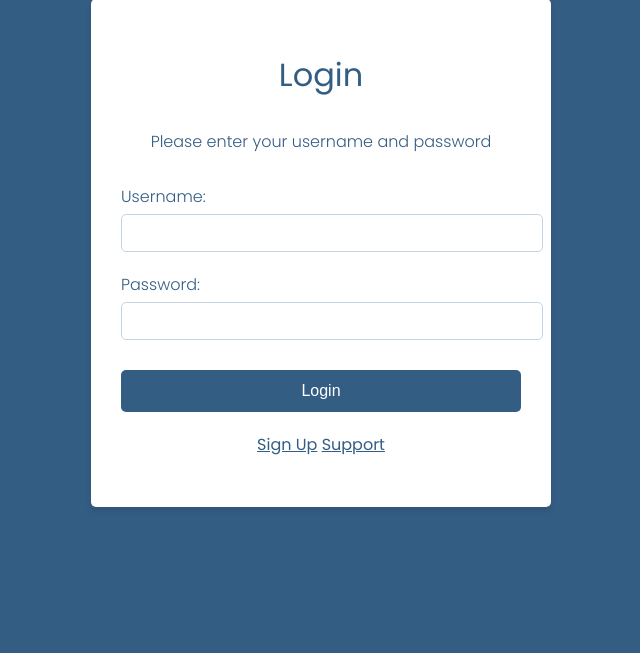
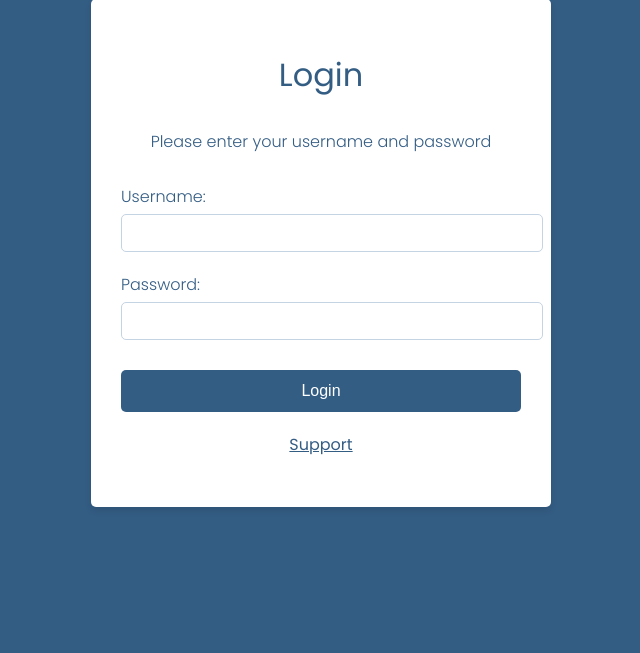
Before and after one commit to KinneyRepo/Project_Management_Application, a PHP site: page /login.php in a window 1280 px wide. Shown: the part 147-800 px from the top of the page, without its empty margins (319-959 px from the left). Run offline with PHP 8.4, Linux system fonts and the light colour scheme.

Commit message:
removed signup from page

```diff
--- a/login.php
+++ b/login.php
@@ -68,7 +68,6 @@
         <input type="submit" value="Login">
         </div>
         <div id = "signUpBtn">
-        <a class="signup" href="">Sign Up</a>
         <a class="support" href="support.php">Support</button>
         </div>
     </form>
```
